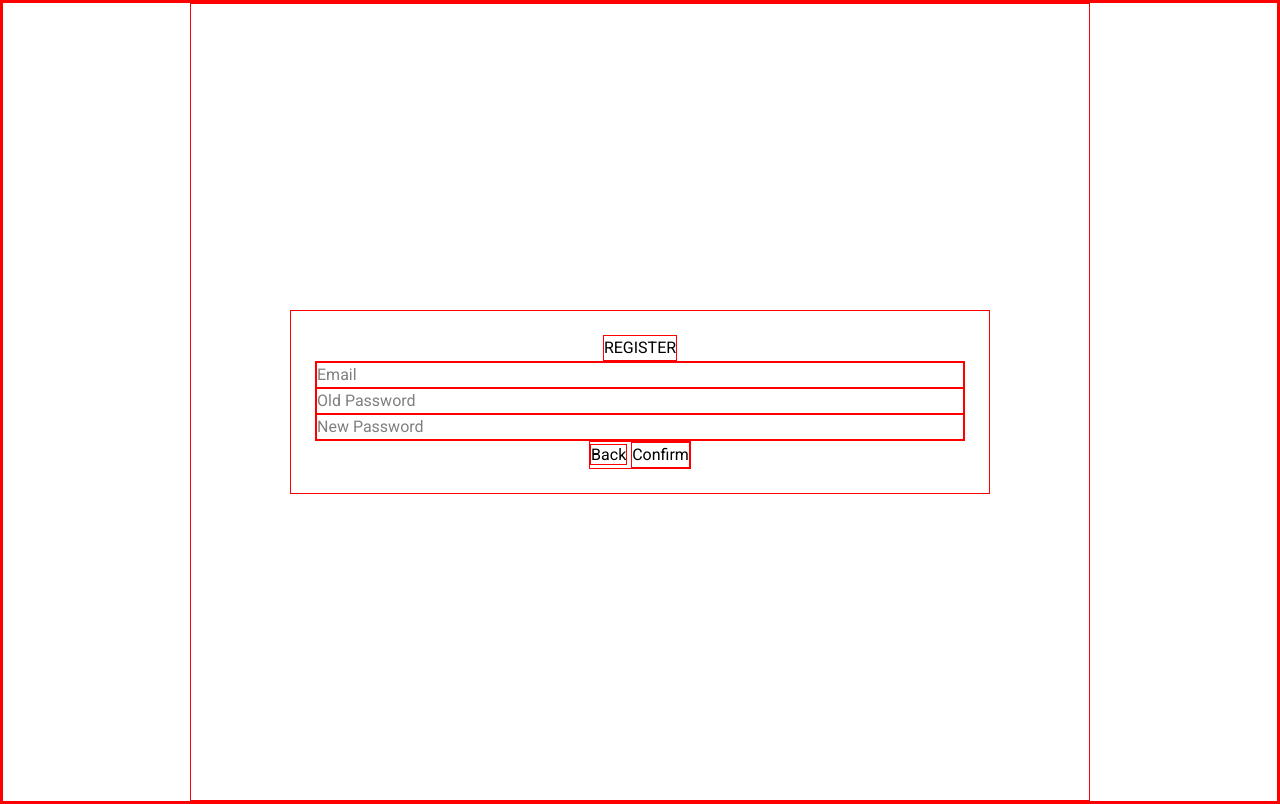
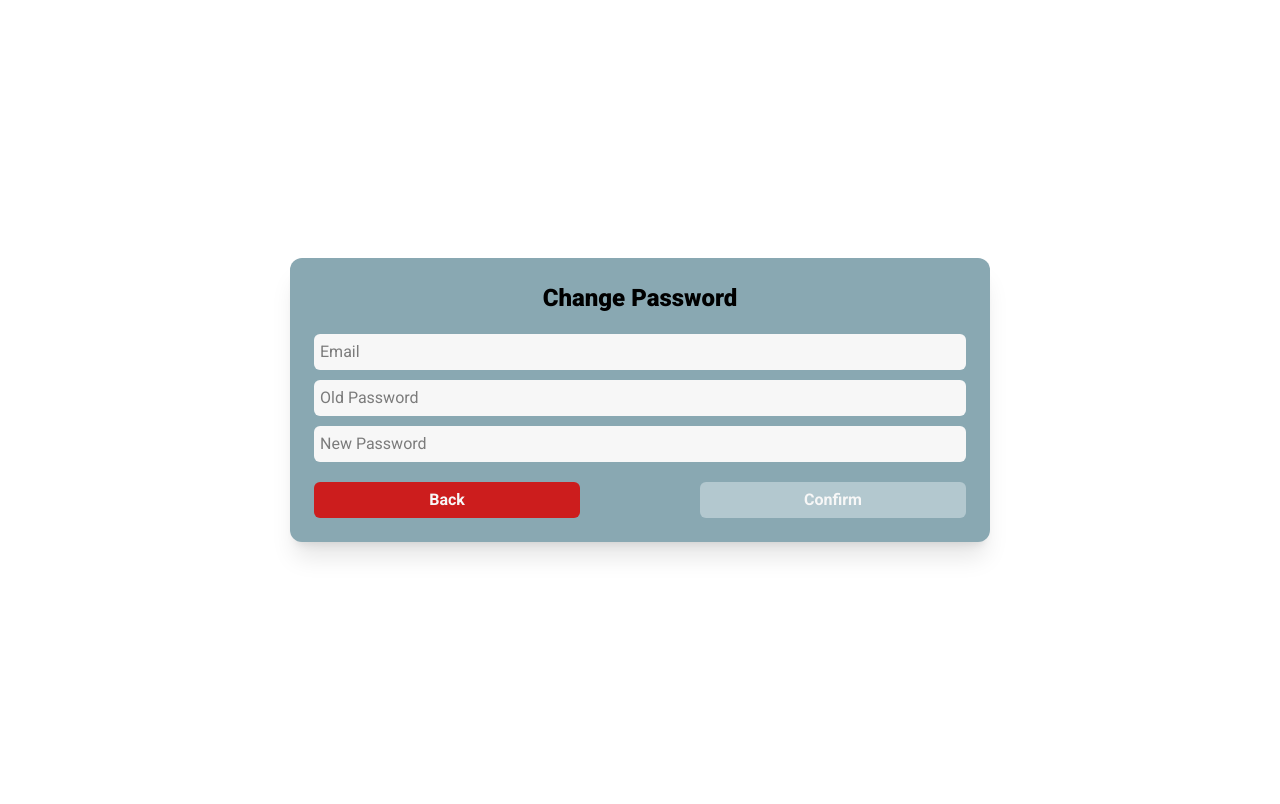
Before and after one commit to LA4th/simple-login-page, a website built with Vite: page forgot_password.html in a window 1280 px wide. Built offline with nearby package versions, Linux system fonts and the light colour scheme; what @iscodex/tailwindcss-animate would draw is missing.

Commit message:
Adding styles in forgot passwod html

```diff
--- a/forgot_password.html
+++ b/forgot_password.html
@@ -10,20 +10,20 @@
   <!-- WRAPPER FORM -->
   <div class="max-w-full h-screen">
     <!-- CONTAINER FORM -->
-    <div class="max-w-full w-[900px] h-full m-auto flex items-center">
+    <div class="max-w-full w-[900px] h-full m-auto flex items-center px-4">
       <!-- CONTAINER FORM CENTER -->
-      <div class="max-w-full w-[700px] m-auto flex flex-col items-center p-6">
+      <div class="bg-body-blue max-w-full w-[700px] m-auto flex flex-col items-center p-6 gap-y-5 rounded-xl shadow-xl">
         <!-- FORM HEADER -->
-        <span class="text-center">REGISTER</span>
+        <span class="text-center font-extrabold text-2xl">Change Password</span>
         <!-- USER INPUT -->
-        <form action="" method="get" class="flex flex-col w-full">
-          <input type="email" name="" id="" placeholder="Email">
-          <input type="text" name="" id="" placeholder="Old Password">
-          <input type="password" name="" id="" placeholder="New Password">
+        <form action="" method="get" class="flex flex-col w-full gap-y-2.5">
+          <input type="email" name="" id="" placeholder="Email" class="p-1.5 rounded-md bg-body-white">
+          <input type="text" name="" id="" placeholder="Old Password" class="p-1.5 rounded-md bg-body-white">
+          <input type="password" name="" id="" placeholder="New Password" class="p-1.5 rounded-md bg-body-white">
         </form>
-        <div>
-          <a href="">Back</a>
-          <button type="submit">Confirm</button>
+        <div class="flex justify-evenly w-full items-center gap-x-30 text-center">
+          <a href="./index.html" class="bg-button-red font-bold text-body-white p-1.5 w-full rounded-md transition md:hover:shadow-md md:hover:bg-hover-red">Back</a>
+          <button type="submit" class="bg-button-blue font-bold text-body-white p-1.5 w-full rounded-md tra md:cursor-pointer md:hover:shadow-md md:hover:bg-hover-blue md:duration-200 md:active:bg-button-blue">Confirm</button>
         </div>
       </div>
     </div>
--- a/index.html
+++ b/index.html
@@ -44,7 +44,7 @@
           </button>
 
           <!-- FORGOT PASSWORD -->
-          <a href="#" class="text-center text-[12px] text-blue-500 border-b border-transparent hover:border-blue-500 transition md:duration-200">
+          <a href="./forgot_password.html" class="text-center text-[12px] text-blue-500 border-b border-transparent hover:border-blue-500 transition md:duration-200">
             Forgot Password?
           </a>
 
--- a/src/style.css
+++ b/src/style.css
@@ -12,9 +12,11 @@
   --color-hover-blue: #9FB6BD;
   --color-button-white: #F1F0E8;
   --color-hover-white: #D9D8D1;
+  --color-button-red: #CC1D1D;
+  --color-hover-red: #B81A1A;
   --color-body-white: #F7F7F7;
 }
 
-* {
+/* * {
   border: 1px solid red;
-}
+} */
```
Also changed, not shown: package.json (+16 -4 lines), 1 other file.
